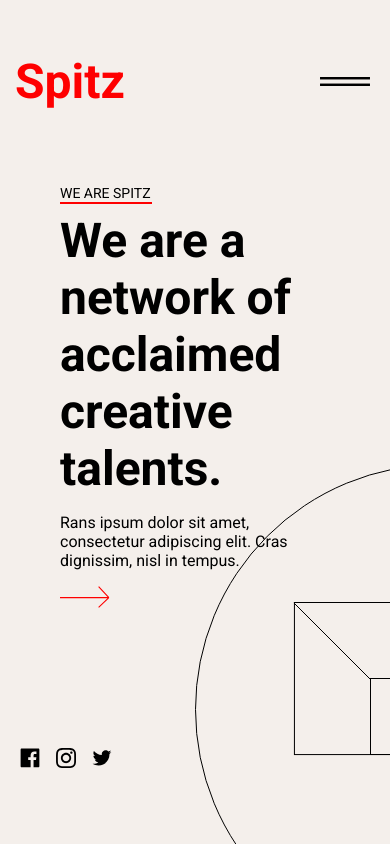
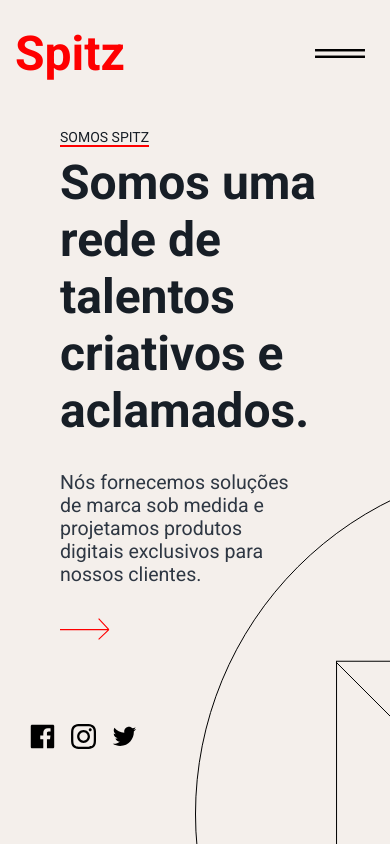
Before and after one commit to brunobarross/Spitz, a plain HTML site: page index.html in a window 390 px wide. Drawn offline with Linux system fonts and the light colour scheme.

Commit message:
Add files via upload

```diff
--- a/css/style.css
+++ b/css/style.css
@@ -1,3 +1,5 @@
+/* GERAL*/
+
 * {
   box-sizing: border-box;
 }
@@ -8,7 +10,8 @@
 p,
 ul,
 li,
-a {
+a,
+span {
   padding: 0;
   margin: 0;
 }
@@ -16,6 +19,7 @@
 body {
   font-family: "Roboto", sans-serif;
   overflow: auto;
+  color: #171e26;
 }
 
 li {
@@ -31,29 +35,33 @@
   text-decoration: none;
 }
 
+/* CONTAINER PRINCIPAL*/
+
 header {
-  display: grid;
-  grid-template-columns: 1fr;
-  grid-template-rows: auto;
   min-height: 100vh;
   background: #f4efeb;
   position: relative;
   overflow: hidden;
 }
+/* FIGURA GEOMÉTRICA */
 
 header::after {
-  content: url("../img/elipse\ \(1\).svg");
+  content: url("../img/elipse-desktop.svg");
   display: block;
   position: absolute;
-  left: 1000px;
-  top: 294px;
+  left: 65%;
+  top: 40%;
 }
 
+/* MENU*/
+
 .nav-menu {
-  padding: 20px 0 64px 0;
-  margin: 0 20px;
   display: flex;
+  flex-wrap: wrap;
   justify-content: space-between;
+  padding: 40px 10px 128px 10px;
+  max-width: 1400px;
+  margin: 0 auto;
   align-items: center;
 }
 
@@ -64,7 +72,7 @@
 }
 
 .nav-menu li + li {
-  margin-left: 4em;
+  margin-left: 64px;
 }
 
 .nav-menu li:hover {
@@ -72,22 +80,33 @@
   border-bottom: 2px solid #fe0000;
 }
 
+.nav-menu li:hover:nth-child(5) {
+  font-weight: normal;
+  border-bottom: none;
+}
+
+.nav-menu ul li:nth-child(6) {
+  margin-left: 0;
+}
+
 .nav-menu a {
   padding: 5px;
   color: #000;
+  display: block;
 }
 
 a.logo {
-  font-size: 4em;
+  font-size: 64px;
   font-weight: 700;
   color: #fe0000;
+  display: block;
 }
 
 .hamburguer {
   display: none;
 }
 
-/*MOBILE*/
+/*MOBILE MENU*/
 
 @media (max-width: 739px) {
   .nav-menu {
@@ -105,6 +124,15 @@
     display: none;
   }
 
+  .nav-menu ul li:nth-child(6) {
+    display: block;
+  }
+
+  .nav-menu li:hover {
+    font-weight: normal;
+    border-bottom: none;
+  }
+
   .hamburguer {
     margin-right: 10px;
     width: 50px;
@@ -117,45 +145,52 @@
   }
 }
 
+/* INTRO */
+
 .intro-container {
   display: flex;
-  justify-content: center;
-  align-items: center;
+  flex-direction: column;
+  flex-wrap: wrap;
 }
 
+.texto {
+  margin: 0 auto;
+}
 .texto span {
   font-size: 1.125em;
-}
-
-.texto span::after {
-  content: "";
-  width: 116px;
-  display: block;
-  height: 2px;
-  background: #fe0000;
+  border-bottom: 2px solid #fe0000;
 }
 
 .texto h1 {
-  margin-top: 16px;
+  margin-top: 8px;
   font-size: 4em;
   max-width: 780px;
 }
 
 .texto p {
+  color: #2e3743;
   margin-top: 32px;
-  font-size: 2em;
+  font-size: 2rem;
   max-width: 700px;
 }
 
 .ornamento {
   margin: 32px 0 0 0;
   display: block;
+  animation: anima 1s ease-in-out infinite;
 }
 
+@keyframes anima {
+  to {
+    opacity: 0.7;
+    transform: scale(1) translateX(20px);
+  }
+}
+
+/* MOBILE INTRO */
 @media (max-width: 739px) {
   .intro-container {
-    padding: 0 px;
-    flex-wrap: wrap;
+    max-width: 100%;
   }
 
   .texto span {
@@ -174,34 +209,59 @@
   }
 
   .texto p {
-    margin-top: 16px;
-    font-size: 1em;
+    margin-top: 32px;
+    font-size: 1.225em;
     width: 250px;
   }
 
   .ornamento {
-    margin: 16px 0 0 0;
+    margin: 32px 0 0 0;
     width: 50px;
   }
 }
 
+/* FOOTER */
 .redes-sociais {
-  padding: 20px 10px;
-  margin-left: 10px;
+  padding: 20px 0;
+  margin-left: 20px;
 }
 
 .redes-sociais-container {
+  max-width: 1400px;
   margin: 64px auto 0 auto;
   display: -webkit-flex;
   display: flex;
-  align-content: flex-end;
 }
 
-.redes-sociais img + img {
+.redes-sociais img {
+  width: 25px;
+}
+
+.redes-sociais a + a {
   margin-left: 16px;
 }
 
-/* ENTRE 740 A 898 */
+/* FOOTER MOBILE*/
+
+@media (max-width: 739px) {
+  .redes-sociais {
+    padding: 20px 10px;
+  }
+
+  .redes-sociais-container {
+    margin: 64px 0 0 0;
+  }
+
+  .redes-sociais img {
+    width: 25px;
+  }
+
+  .redes-sociais a + a {
+    margin-left: 16px;
+  }
+}
+
+/* ENTRE 740 A 898 PARA TABLETS*/
 
 @media (min-width: 739px) and (max-width: 898px) {
   header {
@@ -214,7 +274,8 @@
   }
 
   .nav-menu {
-    padding: 32px 0;
+    padding: 40px 10px 64px 10px;
+    max-width: 1200px;
   }
 
   .nav-menu li + li {
@@ -224,4 +285,11 @@
   .intro-container {
     margin-left: 30px;
   }
+
+  .redes-sociais-container {
+    max-width: 1200px;
+    margin: 64px auto 0 auto;
+    display: -webkit-flex;
+    display: flex;
+  }
 }
--- a/index.html
+++ b/index.html
@@ -14,20 +14,22 @@
           <a class="logo" href="#">Spitz</a>
           <ul>
             <li><a href="#">Home</a></li>
-            <li><a href="#">Capabilities</a></li>
-            <li><a href="#">The Team</a></li>
-            <li><a href="#">Work With Us</a></li>
-            <li class="lupa"><img src="img/lupa (1).svg"></li>
+            <li><a href="#">Capacidades</a></li>
+            <li><a href="#">Equipe</a></li>
+            <li><a href="#">Trabalhe conosco</a></li>
+            <li><a href="#"><img src="img/lupa (1).svg"></a></li>
+            <li><a href="#"><img class="hamburguer" src="img/hamburguer.svg"></a></li>
           </ul>
-          <img class="hamburguer" src="img/hamburguer.svg">
+
         </nav>
-      </div>
+
+
       <div class="intro">
         <div class="intro-container">
           <div class="texto">
-            <span>WE ARE SPITZ</span>
-            <h1>We are a network of acclaimed creative talents.</h1>
-            <p>Rans ipsum dolor sit amet, consectetur adipiscing elit. Cras dignissim, nisl in tempus.</p>
+            <span>SOMOS SPITZ</span>
+            <h1>Somos uma rede de talentos criativos e aclamados.</h1>
+            <p>Nós fornecemos soluções de marca sob medida e projetamos produtos digitais exclusivos para nossos clientes.</p>
             <a href="#"><img class="ornamento" src="./img/Vector 1.svg"></a>
           </div>
         </div>
@@ -35,11 +37,12 @@
 
       <footer class="redes-sociais">
         <div class="redes-sociais-container">
-          <img src="img/001-facebook 1.svg">
-          <img src="img/011-instagram 1.svg">
-          <img src="img/013-twitter 1.svg">
+          <a href=https://www.facebook.com"><img src="img/001-facebook 1.svg"></a>
+          <a href="https://www.instagram.com"><img src="img/011-instagram 1.svg"></a>
+          <a href="https://www.twitter.com"><img src="img/013-twitter 1.svg"></a>
       </div>
       </footer>
+
     </header>
 
 
```
Also changed, not shown: img/cubo.svg (added), img/elipse-desktop.svg (added), img/elipse.svg (added), img/elipse1.svg (added).
